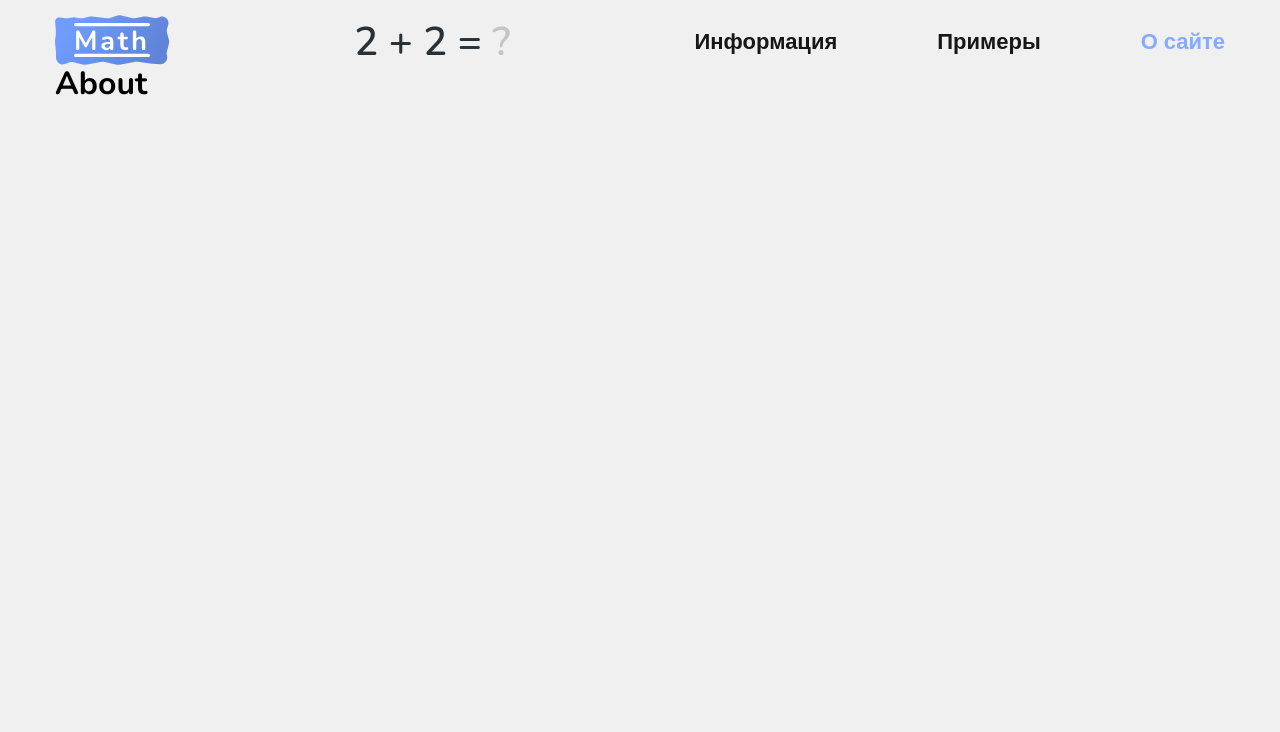
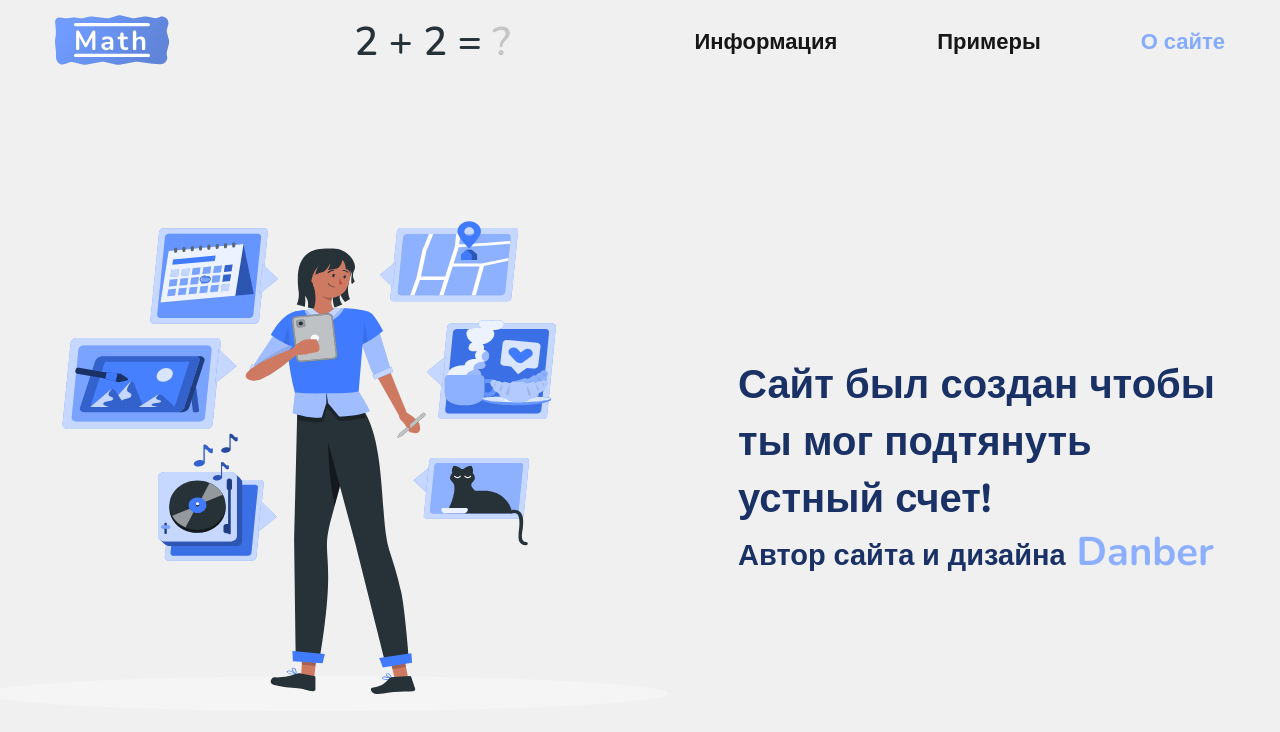
Before and after one commit to Danber0/React-Math, a React (Create React App) app: page /about in a window 1280 px wide. Shown: the top 732 px of the page. Built offline with nearby package versions, Linux system fonts and the light colour scheme.

Commit message:
add some transitions, better logic for generate tasks and some effects

```diff
--- a/src/App.tsx
+++ b/src/App.tsx
@@ -40,7 +40,7 @@ function App() {
         setTimer(0);
       }
     }
-  }, [location.pathname]);
+  }, [dispatch, location.pathname]);
 
   return (
     <div className="App">
--- a/src/components/OperationChoose/OperationChoose.scss
+++ b/src/components/OperationChoose/OperationChoose.scss
@@ -16,6 +16,7 @@
 
     button {
       background: linear-gradient(99.96deg, #719dff 19.29%, #6085d8 88.6%);
+      transition: transform 0.2s ease-in-out;
       border-radius: 20px;
       padding: 5px 40px;
       cursor: pointer;
@@ -25,6 +26,11 @@
       font-size: 35px;
       line-height: 48px;
       color: #ffffff;
+
+      &:hover {
+        transform: scale(1.05);
+        transition: transform 0.2s ease-in-out;
+      }
     }
 
     .action__choose__mark {
@@ -111,6 +117,13 @@
     background: #86acff;
     color: #ffffff;
     border-radius: 50%;
+    transition: background-color 0.4s ease-in-out;
+
+    &:hover {
+      box-shadow: 0 0 20px rgba(95, 94, 94, 0.5);
+      background-color: #407bff;
+      transition: background-color 0.4s ease-in-out;
+    }
   }
 
   .block-check {
@@ -122,6 +135,13 @@
     border-radius: 10px;
     background: #86acff;
     cursor: pointer;
+    transition: background-color 0.4s ease-in-out;
+
+    &:hover {
+      box-shadow: 0 0 20px rgba(95, 94, 94, 0.5);
+      background-color: #407bff;
+      transition: background-color 0.4s ease-in-out;
+    }
   }
 
   .active {
--- a/src/config/generateTask.ts
+++ b/src/config/generateTask.ts
@@ -42,8 +42,8 @@ export const generateTasksEasy = (countTask: number, mathActions: string[]) => {
 
   if (mathActions.includes("÷")) {
     while (arrayTasksDivision.length + 1 <= countTask / mathActions.length) {
-      const firstNumber = Math.ceil(Math.random() * 30);
-      const secondNumber = Math.ceil(Math.random() * 30);
+      const firstNumber = Math.ceil(Math.random() * 100);
+      const secondNumber = Math.ceil(Math.random() * 50);
 
       if (
         firstNumber % secondNumber === 0 &&
@@ -121,8 +121,8 @@ export const generateTasksMed = (countTask: number, mathActions: string[]) => {
 
   if (mathActions.includes("÷")) {
     while (arrayTasksDivision.length + 1 <= countTask / mathActions.length) {
-      const firstNumber = Math.ceil(Math.random() * 50);
-      const secondNumber = Math.ceil(Math.random() * 50);
+      const firstNumber = Math.ceil(Math.random() * 200);
+      const secondNumber = Math.ceil(Math.random() * 100);
 
       if (
         firstNumber % secondNumber === 0 &&
@@ -199,8 +199,8 @@ export const generateTasksAdv = (countTask: number, mathActions: string[]) => {
 
   if (mathActions.includes("÷")) {
     while (arrayTasksDivision.length + 1 <= countTask / mathActions.length) {
-      const firstNumber = Math.ceil(Math.random() * 80);
-      const secondNumber = Math.ceil(Math.random() * 80);
+      const firstNumber = Math.ceil(Math.random() * (150 - 50)) + 50;
+      const secondNumber = Math.ceil(Math.random() * (10 - 1)) + 1;
 
       if (
         firstNumber % secondNumber === 0 &&
@@ -279,8 +279,8 @@ export const generateTasksHard = (countTask: number, mathActions: string[]) => {
 
   if (mathActions.includes("÷")) {
     while (arrayTasksDivision.length + 1 <= countTask / mathActions.length) {
-      const firstNumber = Math.ceil(Math.random() * 120);
-      const secondNumber = Math.ceil(Math.random() * 120);
+      const firstNumber = Math.ceil(Math.random() * (250 - 100)) + 100;
+      const secondNumber = Math.ceil(Math.random() * (10 - 1)) + 1;
 
       if (
         firstNumber % secondNumber === 0 &&
@@ -328,8 +328,8 @@ export const generateTasksIns = (countTask: number, mathActions: string[]) => {
 
   if (mathActions.length % countTask !== 0) {
     while (arrayTasksRest.length + 1 <= countTask % mathActions.length) {
-      const firstNumber = Math.ceil(Math.random() * 25);
-      const secondNumber = Math.ceil(Math.random() * 25);
+      const firstNumber = Math.ceil(Math.random() * 600);
+      const secondNumber = Math.ceil(Math.random() * 300);
       const randomSignNum = Math.ceil(Math.random() * mathActions.length - 1);
 
       if (mathActions[randomSignNum] !== "÷") {
@@ -362,8 +362,8 @@ export const generateTasksIns = (countTask: number, mathActions: string[]) => {
 
   if (mathActions.includes("÷")) {
     while (arrayTasksDivision.length + 1 <= countTask / mathActions.length) {
-      const firstNumber = Math.ceil(Math.random() * 200);
-      const secondNumber = Math.ceil(Math.random() * 200);
+      const firstNumber = Math.ceil(Math.random() * (400 - 200)) + 200;
+      const secondNumber = Math.ceil(Math.random() * (15 - 1)) + 1;
 
       if (
         firstNumber % secondNumber === 0 &&
--- a/src/pages/About/About.scss
+++ b/src/pages/About/About.scss
@@ -0,0 +1,40 @@
+.about {
+  display: flex;
+  align-items: center;
+  height: 100%;
+
+  &__image {
+    position: relative;
+    top: 0;
+    right: 70px;
+  }
+
+  &__information {
+    h1 {
+      font-style: normal;
+      font-weight: 800;
+      font-size: 40px;
+      line-height: 57px;
+      color: #1a3166;
+    }
+
+    p {
+      font-style: normal;
+      font-weight: 700;
+      font-size: 29px;
+      line-height: 48px;
+      color: #1a3166;
+      a {
+        text-decoration: none;
+        color: #8cb0ff;
+        font-size: 40px;
+        transition: color 0.2s ease-in-out;
+
+        &:hover {
+          color: #407bff;
+          transition: color 0.2s ease-in-out;
+        }
+      }
+    }
+  }
+}
--- a/src/pages/About/index.tsx
+++ b/src/pages/About/index.tsx
@@ -1,9 +1,28 @@
 import React from "react";
+import AboutPicture from "../../assets/img/About.svg";
+
+import "./About.scss";
 
 export const About = () => {
   return (
-    <div>
-      <h1>About</h1>
+    <div className="about">
+      <div className="about__image">
+        <img src={AboutPicture} alt="AboutPicture" />
+      </div>
+      <div className="about__information">
+        <h1>Сайт был создан чтобы ты мог подтянуть устный счет!</h1>
+        <p>
+          Автор сайта и дизайна
+          <a
+            href="https://career.habr.com/danber"
+            target="_blank"
+            rel="noreferrer"
+          >
+            {" "}
+            Danber
+          </a>
+        </p>
+      </div>
     </div>
   );
 };
--- a/src/pages/ActionChoice/index.tsx
+++ b/src/pages/ActionChoice/index.tsx
@@ -4,7 +4,6 @@ import Calculator from "../../assets/img/Calculator.svg";
 import { OperationChoose } from "../../components/OperationChoose";
 
 import "./ActionChoice.scss";
-import { useAppSelector } from "../../hooks";
 
 export const ActionChoice: React.FC = () => {
   return (
--- a/src/pages/MainPage/MainPage.scss
+++ b/src/pages/MainPage/MainPage.scss
@@ -32,6 +32,7 @@
 
     button {
       background: linear-gradient(94.39deg, #709cff 21.33%, #5f84d8 81.49%);
+      transition: transform 0.2s ease-in-out;
       box-shadow: 0 0 20px rgba(112, 156, 255, 0.6);
       border-radius: 15px;
       border: none;
@@ -42,6 +43,11 @@
       line-height: 34px;
       color: #ffffff;
       cursor: pointer;
+
+      &:hover {
+        transform: scale(1.05);
+        transition: transform 0.2s ease-in-out;
+      }
     }
   }
 
--- a/src/pages/SolveTasks/SolveTask.scss
+++ b/src/pages/SolveTasks/SolveTask.scss
@@ -12,6 +12,34 @@
     background: #ffffff;
     border-radius: 70px;
     height: 450px;
+
+    .correct {
+      color: #51e72c;
+      transition: color 0.25s ease-in-out;
+
+      input {
+        color: #51e72c;
+        transition: color 0.25s ease-in-out;
+        &::placeholder {
+          color: #51e72c;
+          transition: color 0.25s ease-in-out;
+        }
+      }
+    }
+
+    .wrong {
+      color: #ff4e4e;
+      transition: color 0.25s ease-in-out;
+
+      input {
+        color: #ff4e4e;
+        transition: color 0.25s ease-in-out;
+        &::placeholder {
+          color: #ff4e4e;
+          transition: color 0.25s ease-in-out;
+        }
+      }
+    }
 
     &-top {
       display: flex;
@@ -44,6 +72,7 @@
       line-height: 48px;
       height: 100%;
       color: #777777;
+      transition: color 0.25s ease-in-out;
 
       input {
         width: 60px;
@@ -52,6 +81,7 @@
         background: none;
         border: none;
         outline: none;
+        transition: color 0.25s ease-in-out;
       }
     }
   }
--- a/src/pages/SolveTasks/index.tsx
+++ b/src/pages/SolveTasks/index.tsx
@@ -1,4 +1,4 @@
-import React, { useState } from "react";
+import React, { useRef, useState } from "react";
 import "./SolveTask.scss";
 import { useAppSelector } from "../../hooks";
 import { useNavigate } from "react-router-dom";
@@ -12,14 +12,20 @@ interface SolveTasksProps {
 export const SolveTasks: React.FC<SolveTasksProps> = ({ timer }) => {
   const dispatch = useDispatch();
   const navigate = useNavigate();
+  let correctRef: { current: HTMLDivElement | null } = useRef(null);
   const [inputValue, setInputValue] = useState("");
   const [currentTask, setCurrentTask] = useState(0);
   const { actionInfo } = useAppSelector((state) => state);
   const { tasks, answerTask } = useAppSelector((state) => state.tasks);
 
   const handleChangeInput = (event: React.ChangeEvent<HTMLInputElement>) => {
+    let timeOut: NodeJS.Timeout;
     const { value } = event.target;
     if (value === String(answerTask[currentTask])) {
+      correctRef.current?.classList.add("correct");
+      timeOut = setTimeout(() => {
+        correctRef.current?.classList.remove("correct");
+      }, 450);
       setCurrentTask(currentTask + 1);
       setInputValue("");
 
@@ -29,8 +35,17 @@ export const SolveTasks: React.FC<SolveTasksProps> = ({ timer }) => {
       }
 
       return;
+    } else {
+      if (String(answerTask[currentTask]).length === value.length) {
+        correctRef.current?.classList.add("wrong");
+        timeOut = setTimeout(() => {
+          correctRef.current?.classList.remove("wrong");
+        }, 450);
+      }
     }
     setInputValue(event.target.value.trim());
+
+    return () => clearTimeout(timeOut);
   };
 
   return (
@@ -51,7 +66,7 @@ export const SolveTasks: React.FC<SolveTasksProps> = ({ timer }) => {
             Секунд: <span className="color">{timer}</span>
           </div>
         </div>
-        <div className="solve__content-task">
+        <div ref={correctRef} className="solve__content-task">
           <span>{tasks[currentTask]} =</span>
           <input
             value={inputValue}
--- a/src/store/reducers/tasks.ts
+++ b/src/store/reducers/tasks.ts
@@ -12,10 +12,13 @@ export const TaskReducer = (state = initialState, action: any) => {
       const answersTask = [...action.payload];
       const newAnswerTask = answersTask.map((task) => {
         return task.includes("x")
-          ? eval(task.replaceAll("x", "*"))
+          ? // eslint-disable-next-line no-eval
+            eval(task.replaceAll("x", "*"))
           : task.includes("÷")
-          ? eval(task.replaceAll("÷", "/"))
-          : eval(task);
+          ? // eslint-disable-next-line no-eval
+            eval(task.replaceAll("÷", "/"))
+          : // eslint-disable-next-line no-eval
+            eval(task);
       });
 
       return { ...state, answerTask: newAnswerTask };
```
Also changed, not shown: src/assets/img/About.svg (added).
